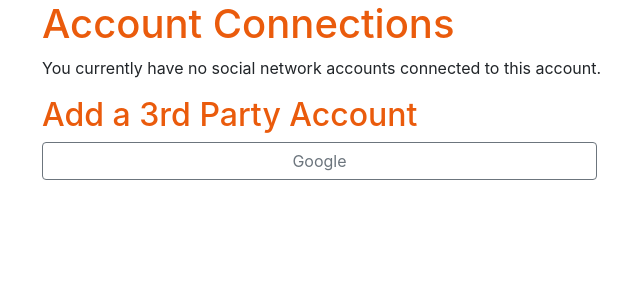
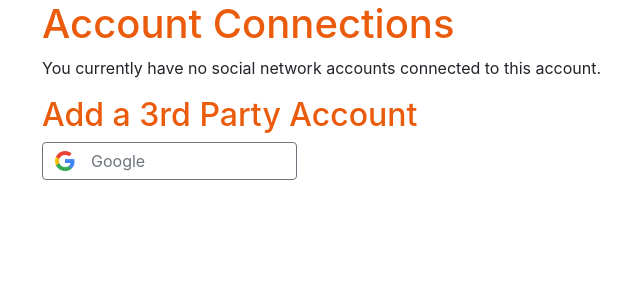
Before and after one commit to endlessm/eos-idp, a Django app: page /social/connections/ in a window 1280 px wide. Shown: the part 59-359 px from the top of the page, without its empty margins (43-683 px from the left). Run offline with Django 3.2, Linux system fonts and the light colour scheme; the visitor is signed in with stand-in values (Sample User, id 1); some libraries are stand-ins or nearby versions.

Commit message:
Add image to social account login buttons
Include an image in the login button. Currently only the Google login
icon is included. Later this should be done for any providers we want to
support.

```diff
--- a/main/static/css/eosidp.css
+++ b/main/static/css/eosidp.css
@@ -6,3 +6,8 @@ h1, h2 {
     height: 2rem;
     width: auto;
 }
+
+.socialaccount-img {
+    height: 1.25em;
+    width: auto;
+}
--- a/main/templates/account/login.html
+++ b/main/templates/account/login.html
@@ -17,7 +17,7 @@
 of your existing third party accounts. Or, <a href="{{ signup_url }}">sign up</a>
 for a {{ site_name }} account and sign in below:{% endblocktrans %}</p>
 
-<div class="row no-gutters">
+<div class="row row-cols-md-4 mb-4">
   {% include "socialaccount/snippets/provider_list.html" with process="login" %}
 </div>
 
--- a/main/templates/socialaccount/connections.html
+++ b/main/templates/socialaccount/connections.html
@@ -45,7 +45,7 @@
 
 <h2>{% trans 'Add a 3rd Party Account' %}</h2>
 
-<div class="row no-gutters">
+<div class="row row-cols-md-4 mb-4">
 {% include "socialaccount/snippets/provider_list.html" with process="connect" %}
 </div>
 
--- a/main/templates/socialaccount/snippets/provider_list.html
+++ b/main/templates/socialaccount/snippets/provider_list.html
@@ -1,3 +1,4 @@
+{% load static %}
 {% load socialaccount %}
 
 {% get_providers as socialaccount_providers %}
@@ -5,18 +6,26 @@
 {% for provider in socialaccount_providers %}
 {% if provider.id == "openid" %}
 {% for brand in provider.get_brands %}
-<div class="col-md-6">
+<div class="col">
   <a title="{{ brand.name }}" class="btn btn-outline-secondary btn-block"
      href="{% provider_login_url provider.id openid=brand.openid_url process=process %}">
-    {{ brand.name }}
+    <div class="d-flex align-items-center">
+      <img class="socialaccount-img mr-2" alt="{{ brand.name }}"
+           src="{% static 'socialaccount/'|add:brand.id|add:'.png' %}">
+      <span>{{ brand.name }}</span>
+    </div>
   </a>
 </div>
 {% endfor %}
 {% endif %}
-<div class="col-md-6">
+<div class="col">
   <a title="{{ provider.name }}" class="btn btn-outline-secondary btn-block"
      href="{% provider_login_url provider.id process=process scope=scope auth_params=auth_params %}">
-    {{ provider.name }}
+    <div class="d-flex align-items-center">
+      <img class="socialaccount-img mr-3" alt="{{ provider.name }}"
+           src="{% static 'socialaccount/'|add:provider.id|add:'.png' %}">
+      <span>{{ provider.name }}</span>
+    </div>
   </a>
 </div>
 {% endfor %}
```
Also changed, not shown: main/static/socialaccount/google.png (added).
